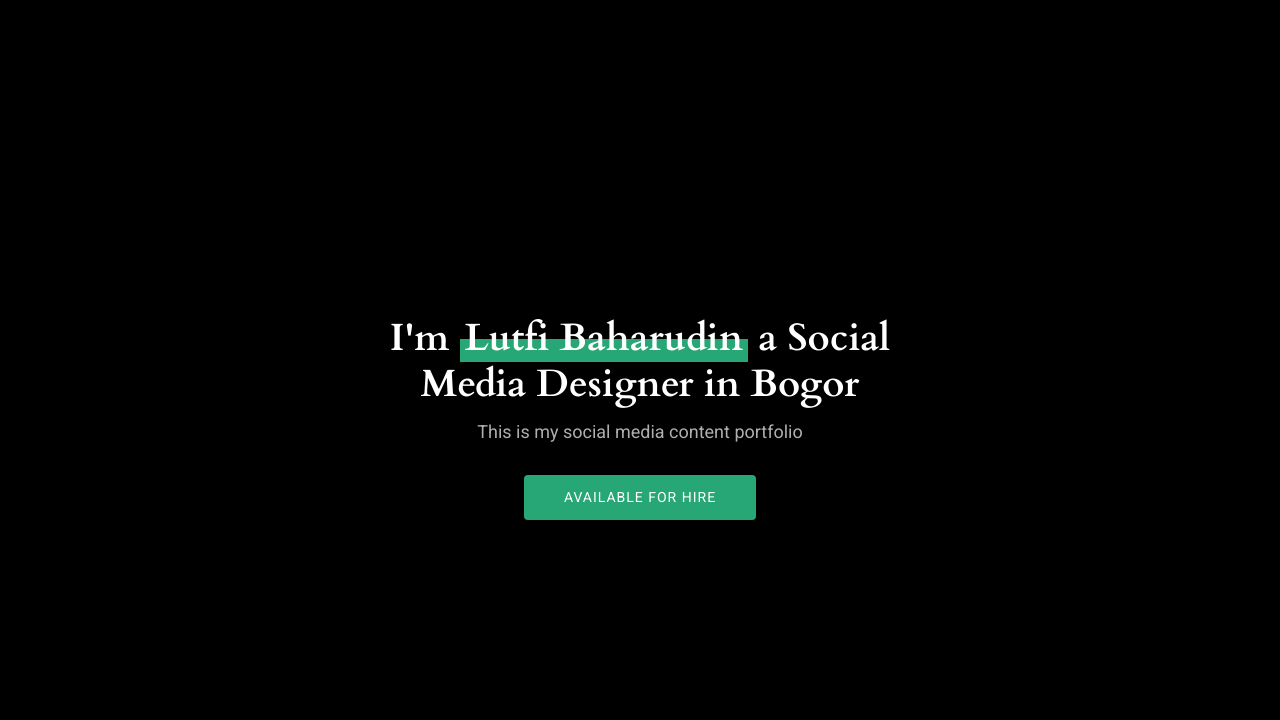
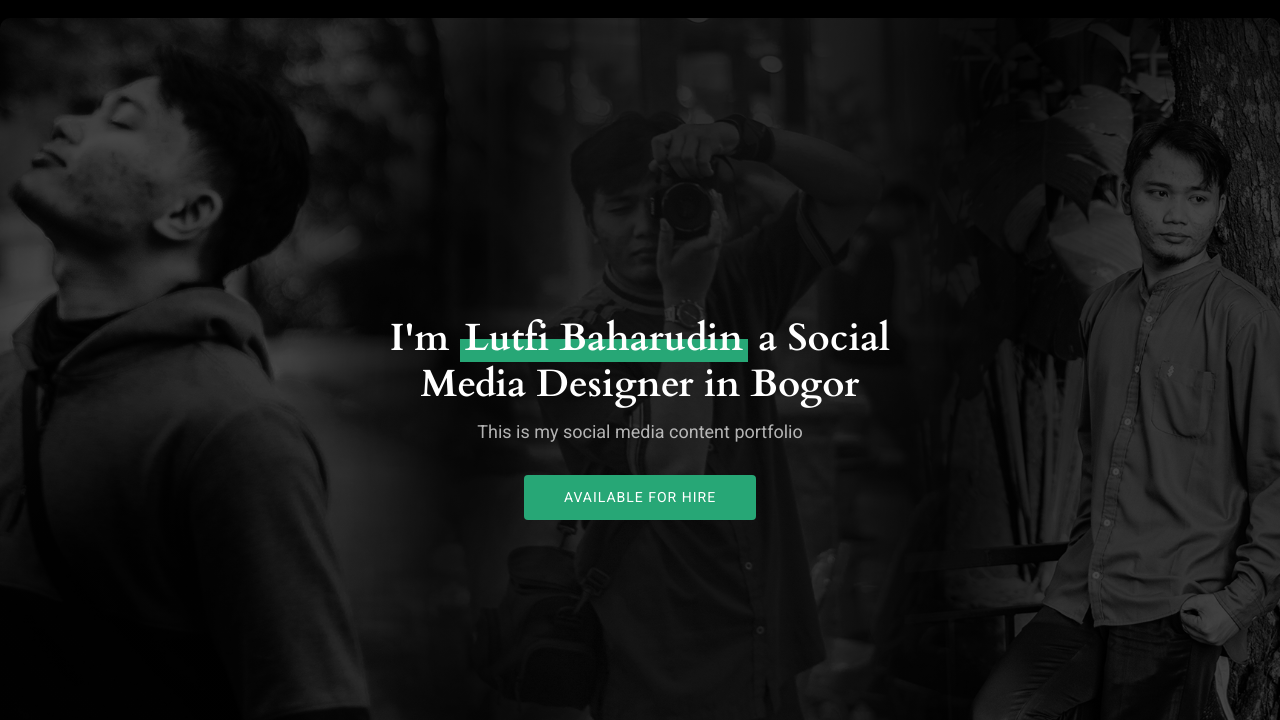
Before and after one commit to lutfibaharudin99/lutfi_portfolio, a plain HTML site: page index.html in a window 1280 px wide. Shown: the part 80-800 px from the top of the page. Drawn offline with Linux system fonts and the light colour scheme; the site is published under a folder, as on GitHub Pages, so addresses that start at the root find nothing.

Commit message:
update index.html

```diff
--- a/index.html
+++ b/index.html
@@ -28,7 +28,7 @@
   <link href="assets/css/main.css" rel="stylesheet">
   <style>
     .hero {
-    background-image: linear-gradient(rgba(0, 0, 0, 0.715), rgba(0, 0, 0, 0.6)), url('/img/background\ lutfi.jpg'); /* Ganti dengan path gambar kamu */
+    background-image: linear-gradient(rgba(0, 0, 0, 0.715), rgba(0, 0, 0, 0.6)), url('img/background\ lutfi.jpg'); /* Ganti dengan path gambar kamu */
     background-size: cover; /* Membuat gambar menutupi seluruh background */
     background-position: center; /* Memusatkan gambar di background */
     background-repeat: no-repeat; /* Tidak mengulang gambar */
```
